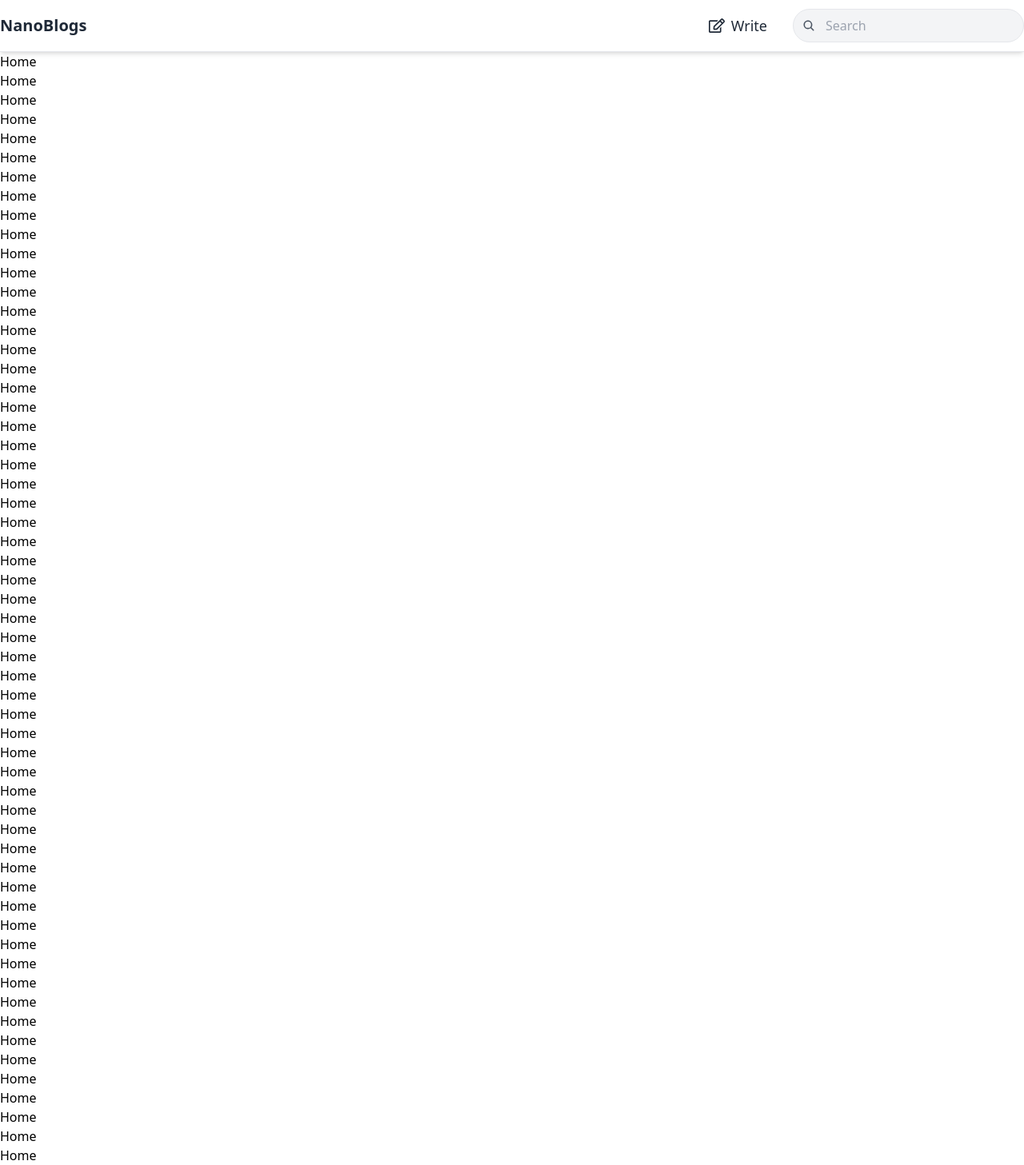
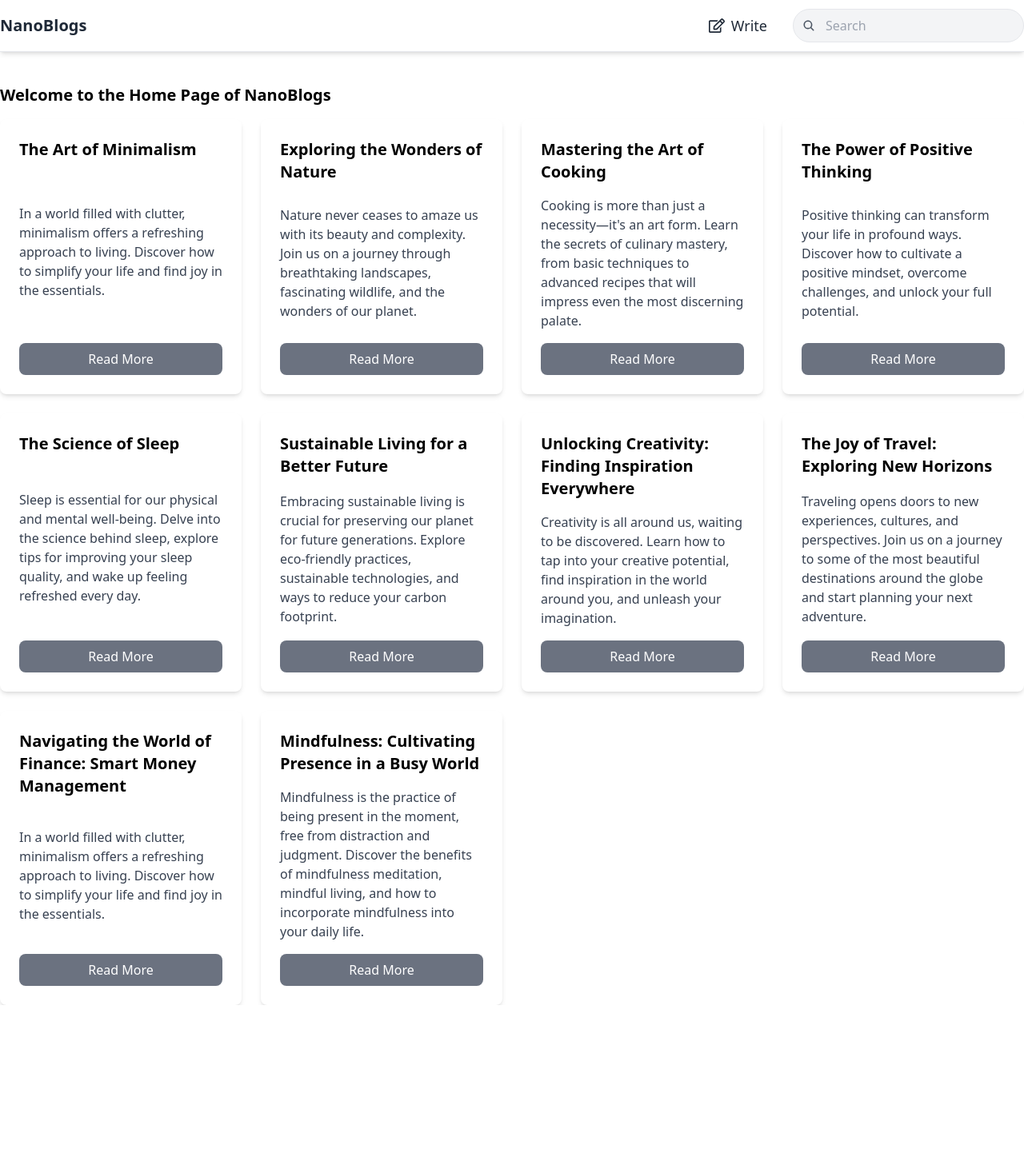
Before and after one commit to Nitish-Appireddypally/NanoBlogs, a React (Vite) app: page /home in a window 1280 px wide. Shown: the whole page at 80% size. After the commit the page ends 1257 px from the top, so only its background shows below. Built offline with nearby package versions, Linux system fonts and the light colour scheme.

Commit message:
Better version 2.2

```diff
--- a/src/components/Home/Home.jsx
+++ b/src/components/Home/Home.jsx
@@ -1,68 +1,56 @@
 import React from "react";
 import HomeHeader from "./HomeHeader";
+import BlogCard from "../Demo/BlogCard";
 
 const Home = () => {
   return (
     <>
       <HomeHeader />
-      <div>Home</div>
-      <div>Home</div>
-      <div>Home</div>
-      <div>Home</div>
-      <div>Home</div>
-      <div>Home</div>
-      <div>Home</div>
-      <div>Home</div>
-      <div>Home</div>
-      <div>Home</div>
-      <div>Home</div>
-      <div>Home</div>
-      <div>Home</div>
-      <div>Home</div>
-      <div>Home</div>
-      <div>Home</div>
-      <div>Home</div>
-      <div>Home</div>
-      <div>Home</div>
-      <div>Home</div>
-      <div>Home</div>
-      <div>Home</div>
-      <div>Home</div>
-      <div>Home</div>
-      <div>Home</div>
-      <div>Home</div>
-      <div>Home</div>
-      <div>Home</div>
-      <div>Home</div>
-      <div>Home</div>
-      <div>Home</div>
-      <div>Home</div>
-      <div>Home</div>
-      <div>Home</div>
-      <div>Home</div>
-      <div>Home</div>
-      <div>Home</div>
-      <div>Home</div>
-      <div>Home</div>
-      <div>Home</div>
-      <div>Home</div>
-      <div>Home</div>
-      <div>Home</div>
-      <div>Home</div>
-      <div>Home</div>
-      <div>Home</div>
-      <div>Home</div>
-      <div>Home</div>
-      <div>Home</div>
-      <div>Home</div>
-      <div>Home</div>
-      <div>Home</div>
-      <div>Home</div>
-      <div>Home</div>
-      <div>Home</div>
-      <div>Home</div>
-      <div>Home</div>
-      <div>Home</div>
+      <h1 className="mx-0 my-10 text-xl font-bold mb-4">
+        Welcome to the Home Page of NanoBlogs
+      </h1>
+      <div className="grid grid-cols-1 sm:grid-cols-2 md:grid-cols-3 lg:grid-cols-4 gap-6">
+        <BlogCard
+          title="The Art of Minimalism"
+          content="In a world filled with clutter, minimalism offers a refreshing approach to living. Discover how to simplify your life and find joy in the essentials."
+        />
+        <BlogCard
+          title="Exploring the Wonders of Nature"
+          content="Nature never ceases to amaze us with its beauty and complexity. Join us on a journey through breathtaking landscapes, fascinating wildlife, and the wonders of our planet."
+        />
+        <BlogCard
+          title="Mastering the Art of Cooking"
+          content="Cooking is more than just a necessity—it's an art form. Learn the secrets of culinary mastery, from basic techniques to advanced recipes that will impress even the most discerning palate."
+        />
+        <BlogCard
+          title="The Power of Positive Thinking"
+          content="Positive thinking can transform your life in profound ways. Discover how to cultivate a positive mindset, overcome challenges, and unlock your full potential."
+        />
+        <BlogCard
+          title="The Science of Sleep"
+          content="Sleep is essential for our physical and mental well-being. Delve into the science behind sleep, explore tips for improving your sleep quality, and wake up feeling refreshed every day."
+        />
+        <BlogCard
+          title="Sustainable Living for a Better Future"
+          content="Embracing sustainable living is crucial for preserving our planet for future generations. Explore eco-friendly practices, sustainable technologies, and ways to reduce your carbon footprint."
+        />
+        <BlogCard
+          title="Unlocking Creativity: Finding Inspiration Everywhere"
+          content="Creativity is all around us, waiting to be discovered. Learn how to tap into your creative potential, find inspiration in the world around you, and unleash your imagination."
+        />
+        <BlogCard
+          title="The Joy of Travel: Exploring New Horizons"
+          content="Traveling opens doors to new experiences, cultures, and perspectives. Join us on a journey to some of the most beautiful destinations around the globe and start planning your next adventure."
+        />
+        <BlogCard
+          title="Navigating the World of Finance: Smart Money Management"
+          content="In a world filled with clutter, minimalism offers a refreshing approach to living. Discover how to simplify your life and find joy in the essentials."
+        />
+        <BlogCard
+          title="Mindfulness: Cultivating Presence in a Busy World"
+          content=" Mindfulness is the practice of being present in the moment, free from distraction and judgment. Discover the benefits of mindfulness meditation, mindful living, and how to incorporate mindfulness into your daily life."
+        />
+      </div>
     </>
   );
 };
--- a/src/components/Home/HomeHeader.jsx
+++ b/src/components/Home/HomeHeader.jsx
@@ -57,7 +57,7 @@ const HomeHeader = () => {
       <div className="container mx-auto h-16 flex items-center justify-between">
         <div className="flex items-center">
           <Link
-            to="/"
+            to="/home"
             className="flex items-center gap-1 text-gray-800 font-semibold"
           >
             <span className="text-xl">NanoBlogs</span>
```
